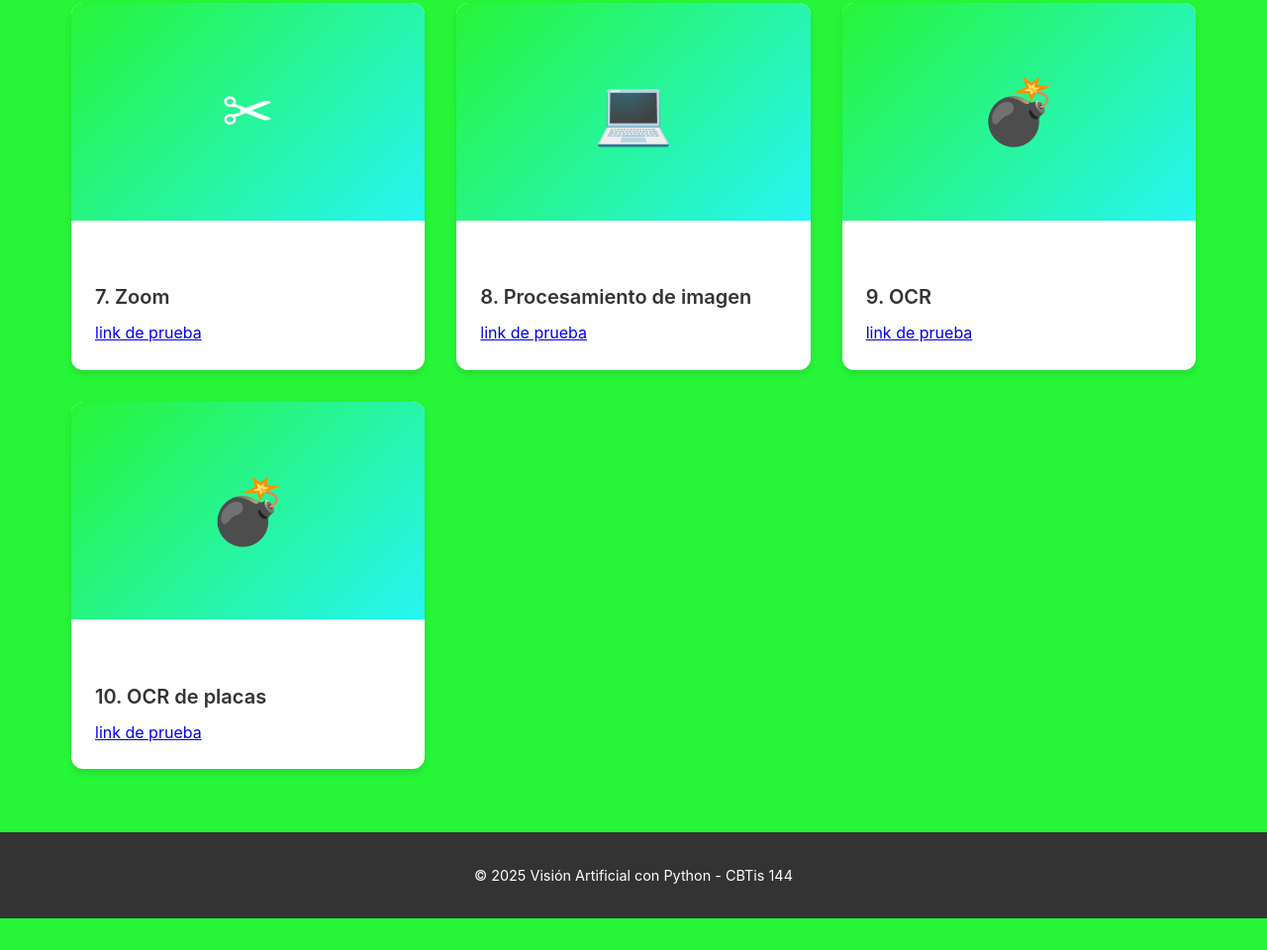
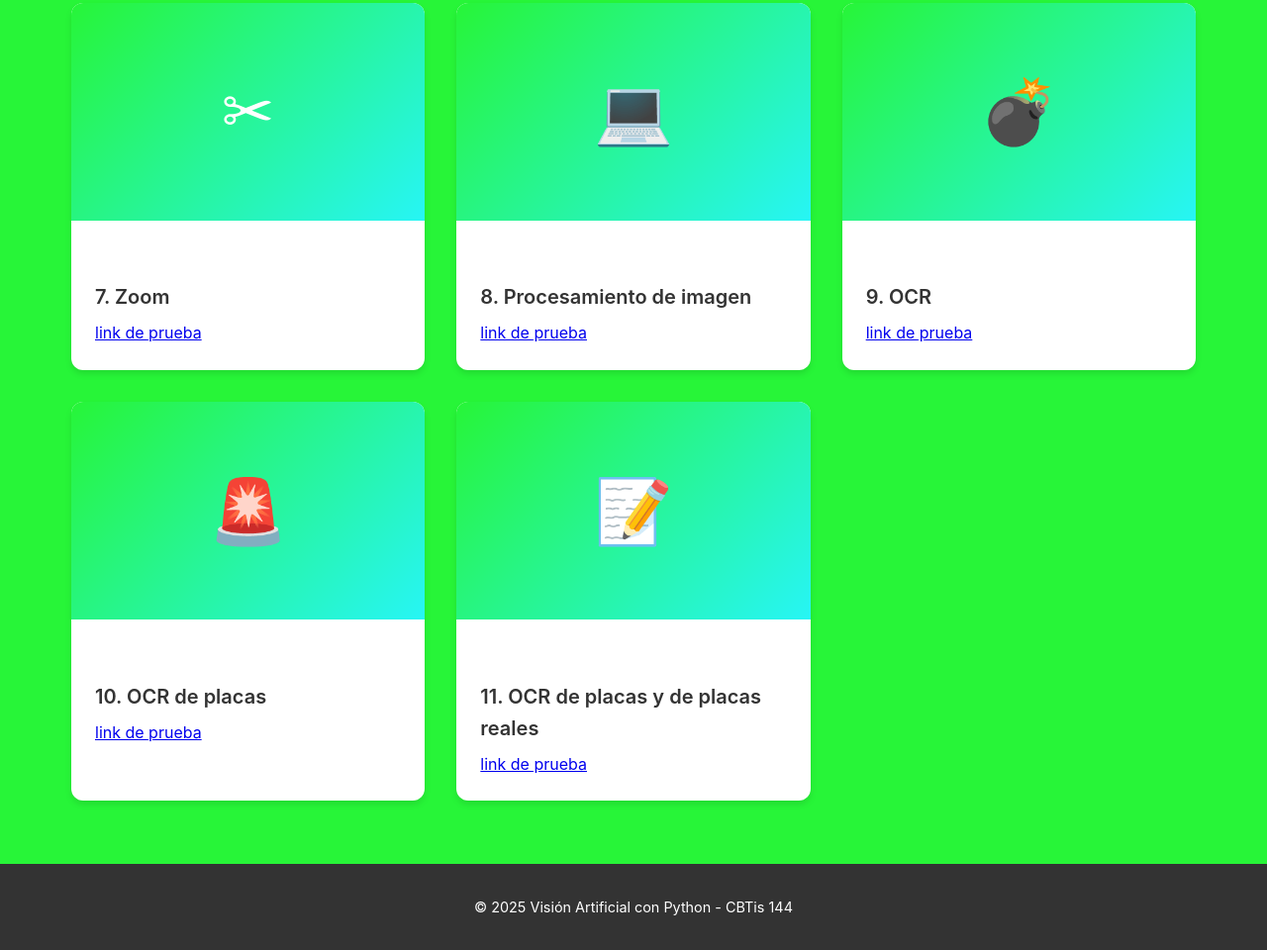
Before and after one commit to danielvazquez0714-cpu/portafolio_va, a plain HTML site: page index.html in a window 1280 px wide. Shown: the part 1780-2740 px from the top of the page at 99% size. Before the commit the page ends 2708 px from the top, so only its background shows below. Drawn offline with Linux system fonts and the light colour scheme.

Commit message:
Update index.html

```diff
--- a/index.html
+++ b/index.html
@@ -245,11 +245,21 @@
 
              <!-- Card 10 -->
             <div class="card">
-                <div class="card-image">💣</div>
+                <div class="card-image">🚨</div>
                 <div class="card-content">
                     <span class="card-number">Tema 9</span>
                     <h3 class="card-title">10. OCR de placas</h3>
                     <a href="OCR_placas.html">link de prueba</a>
+                </div>
+            </div>
+
+             <!-- Card 11 -->
+            <div class="card">
+                <div class="card-image">📝</div>
+                <div class="card-content">
+                    <span class="card-number">Tema 9</span>
+                    <h3 class="card-title">11. OCR de placas y de placas reales</h3>
+                    <a href="OCR_placas_reales.html">link de prueba</a>
                 </div>
             </div>
         </div>
```
